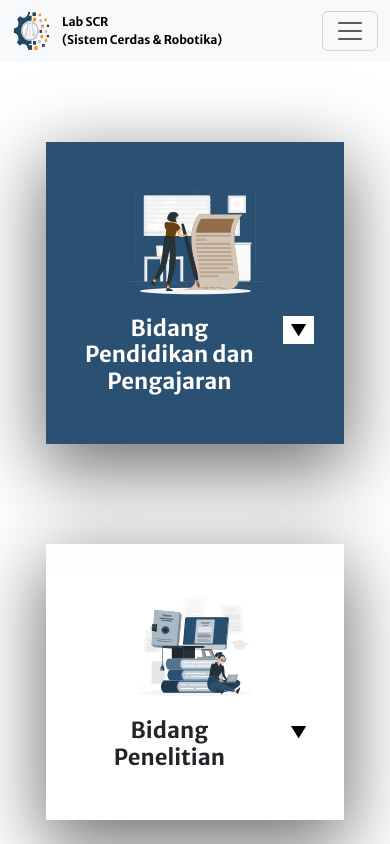
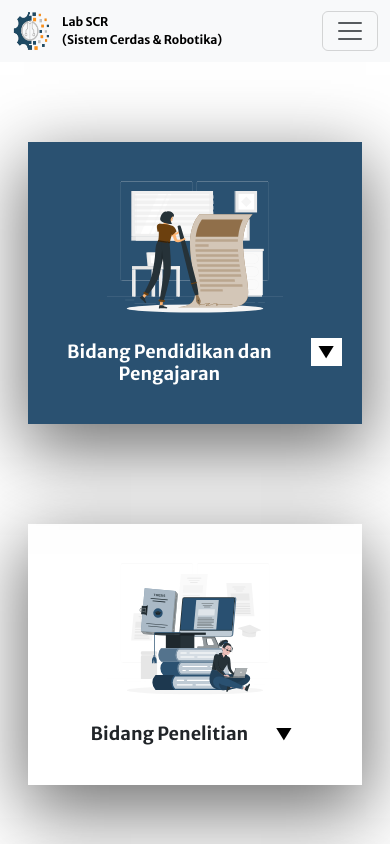
Before and after one commit to Natalia1221/web-profile-deploy, a React (Create React App) app: page /Kegiatan in a window 390 px wide. Shown: the top 844 px of the page. Built offline with nearby package versions, Linux system fonts and the light colour scheme; no server answers.

Commit message:
memperbaiki responsive mobile halaman kegiatan

```diff
--- a/src/assets/App.css
+++ b/src/assets/App.css
@@ -1,7 +1,36 @@
 @import url('https://fonts.googleapis.com/css2?family=Merriweather+Sans:wght@500;700&family=Oswald:wght@600;700&family=Roboto:ital,wght@0,400;0,500;1,400&display=swap');
 
 /* For mobile: */
-@media screen and (max-width: 600px){
+@media screen and (max-width: 400px){
+    .box_kegiatan{
+        width:95%;
+        padding: 20px;
+        margin: 80px auto 100px auto;
+    }
+
+    .gambar_kegiatan{
+        width:60%;
+    }
+
+    .box_kegiatan h2 {
+        font-size:18px;
+    }
+
+    .box_kegiatan li{
+        font-size:9px;
+    }
+
+    #penelitian li .card-text{
+        font-size:10px;
+    }
+
+    #target, #target2, #target3{
+        font-size:12px;
+        overflow:scroll;
+    }
+}
+
+@media screen and (min-width: 400px){
     .box_kegiatan{
         width:85%;
         padding: 30px;
@@ -18,6 +47,12 @@
 
     .box_kegiatan li{
         font-size:15px;
+    }
+
+    #penelitian li .card-text{
+        font-size:15px;
+        height:20px;
+        text-align:left;
     }
 }
 
@@ -154,7 +189,6 @@ button {
 }
 
 #penelitian li .card-text{
-    font-size:15px;
     height:20px;
     text-align:left;
 }
```
